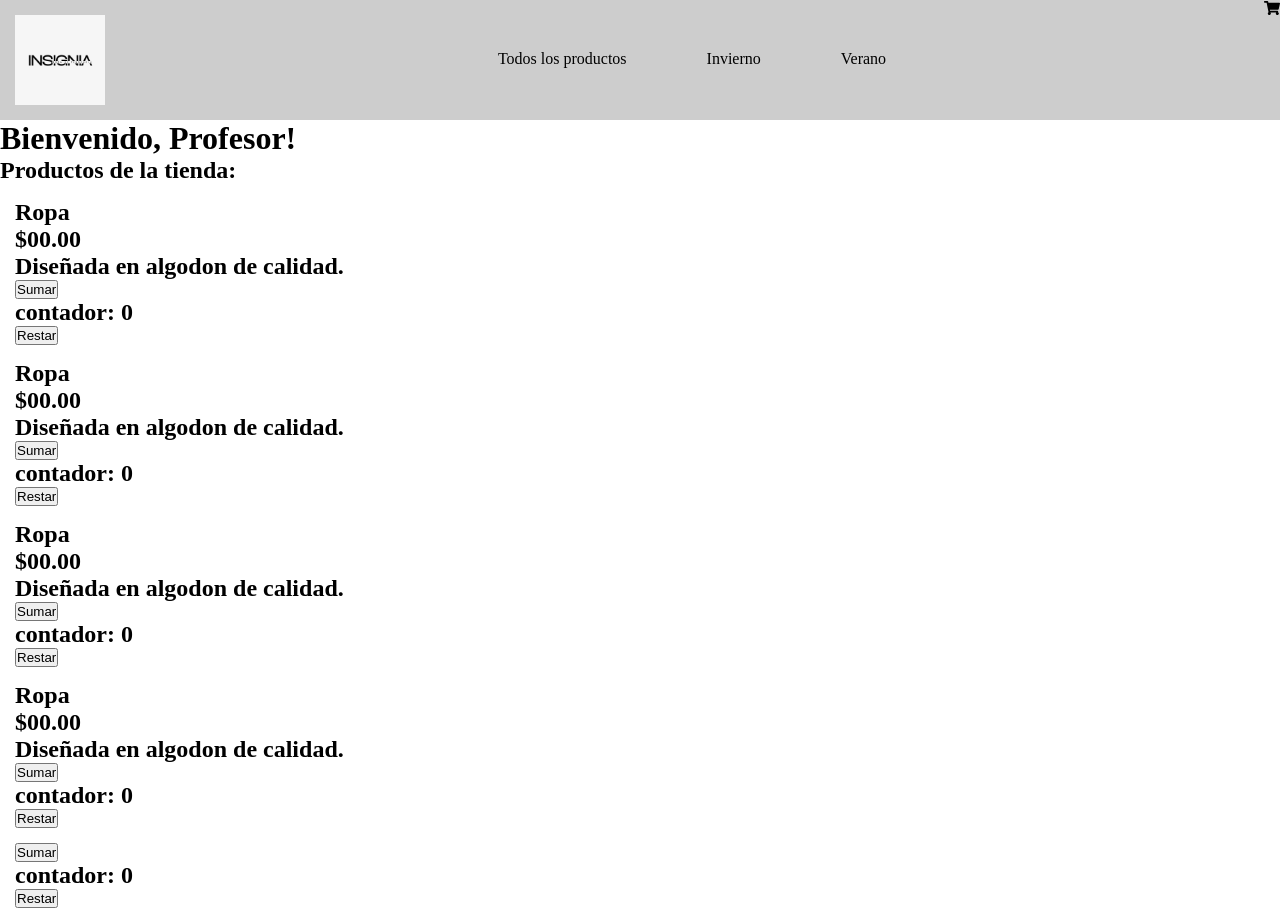
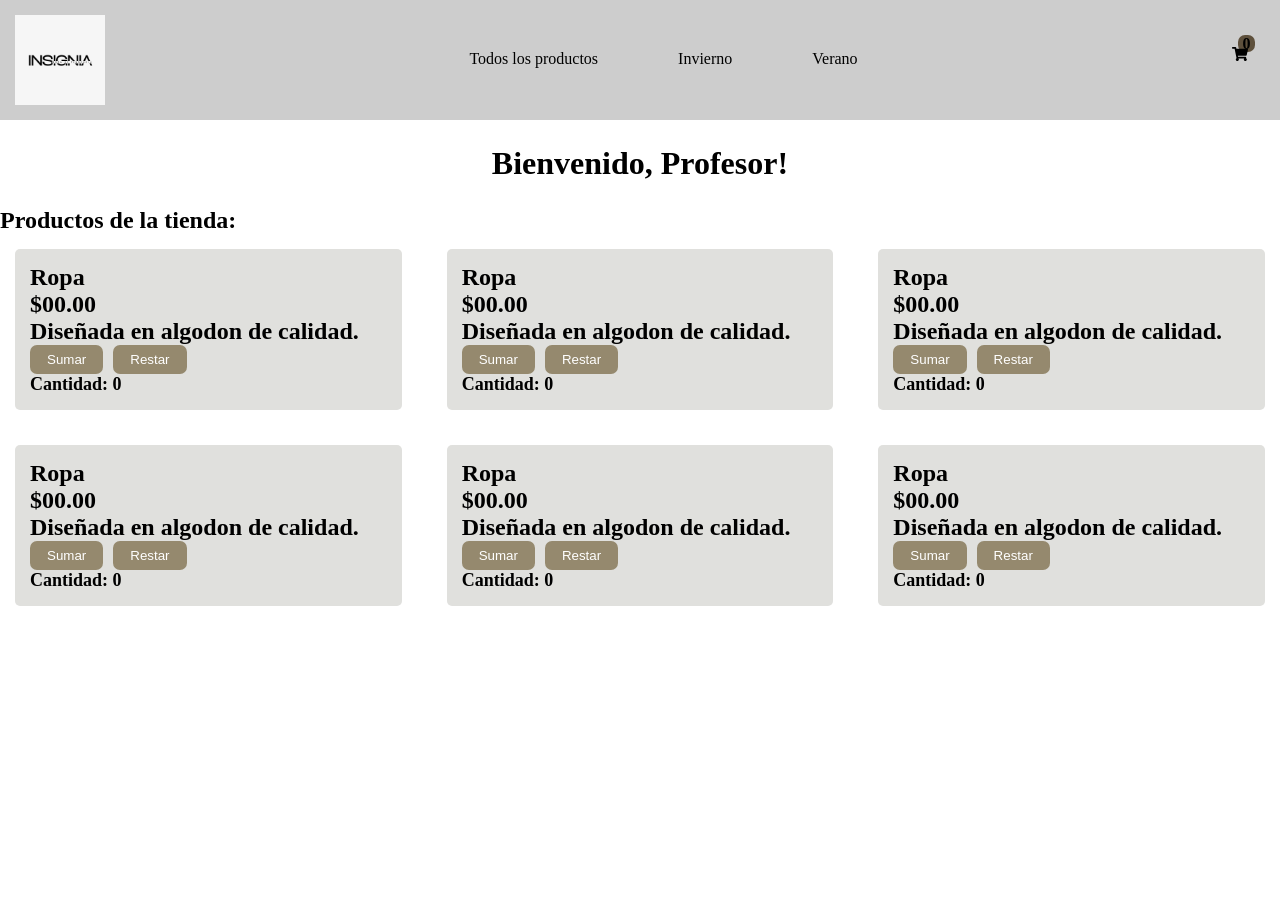
Before and after one commit to valecilento/CreaTuLanding1-Cilento, a React (Vite) app in the folder proyect-react/: page / in a window 1280 px wide. After the commit the page ends 817 px from the top, so only its background shows below. Built offline with nearby package versions, Linux system fonts and the light colour scheme.

Commit message:
Agrego badge y css

```diff
--- a/proyect-react/src/App.jsx
+++ b/proyect-react/src/App.jsx
@@ -1,4 +1,3 @@
-import { ProductCard } from "./components/common/productCard/ProductCard";
 import { Navbar } from "./components/layouts/navbar/Navbar";
 import ItemListContainer from "./components/pages/itemListContainer/ItemListContainer";
 function App() {
@@ -6,7 +5,6 @@ function App() {
 		<div>
 			<Navbar />
 			<ItemListContainer />
-			<ProductCard />
 		</div>
 	);
 }
--- /dev/null
+++ b/proyect-react/src/components/common/cartWidget/cartWidget.css
@@ -0,0 +1,13 @@
+.icono-carrito {
+	margin: 35px 25px 25px 25px;
+}
+.badge {
+	background-color: rgb(94, 80, 60);
+	font-weight: bold;
+	border-radius: 7px;
+	height: 17px;
+	width: 17px;
+	text-align: center;
+	margin-bottom: -6px;
+	margin-left: 6px;
+}
--- a/proyect-react/src/components/common/cartWidget/cartWidget.jsx
+++ b/proyect-react/src/components/common/cartWidget/cartWidget.jsx
@@ -1,8 +1,10 @@
 import { FaShoppingCart } from "react-icons/fa";
+import "./cartWidget.css";
 
 export const CartWidget = () => {
 	return (
-		<div>
+		<div className="icono-carrito">
+			<div className="badge"> 0</div>
 			<FaShoppingCart />
 		</div>
 	);
--- /dev/null
+++ b/proyect-react/src/components/common/counter/counter.css
@@ -0,0 +1,12 @@
+.boton {
+	padding: 7px 17px;
+	background-color: #95896e;
+	color: white;
+	border: none;
+	border-radius: 7px;
+	cursor: pointer;
+	margin-right: 10px;
+}
+.contador-boton {
+	font-size: large;
+}
--- a/proyect-react/src/components/common/counter/counter.jsx
+++ b/proyect-react/src/components/common/counter/counter.jsx
@@ -1,4 +1,6 @@
 import { useState } from "react";
+import "./counter.css";
+
 export const Counter = () => {
 	const [contador, setContador] = useState(0);
 	const sumar = () => {
@@ -12,9 +14,13 @@ export const Counter = () => {
 
 	return (
 		<div>
-			<button onClick={sumar}>Sumar</button>
-			<h2>contador: {contador}</h2>
-			<button onClick={restar}>Restar</button>
+			<button className="boton" onClick={sumar}>
+				Sumar
+			</button>
+			<button className="boton" onClick={restar}>
+				Restar
+			</button>
+			<h2 className="contador-boton">Cantidad: {contador}</h2>
 		</div>
 	);
 };
--- a/proyect-react/src/components/common/welcome/Welcome.jsx
+++ b/proyect-react/src/components/common/welcome/Welcome.jsx
@@ -1,7 +1,7 @@
 import "./welcome.css";
 export const Welcome = (props) => {
 	return (
-		<div>
+		<div className="bienvenida">
 			<h1>Bienvenido, {props.name}!</h1>
 		</div>
 	);
--- a/proyect-react/src/components/common/welcome/welcome.css
+++ b/proyect-react/src/components/common/welcome/welcome.css
@@ -0,0 +1,4 @@
+.bienvenida {
+	text-align: center;
+	margin: 25px;
+}
--- a/proyect-react/src/components/layouts/navbar/navbar.css
+++ b/proyect-react/src/components/layouts/navbar/navbar.css
@@ -10,6 +10,11 @@
 	margin-top: 50px;
 	list-style: none;
 }
+li:hover {
+	font-weight: bold;
+	color: rgb(108, 100, 55);
+	cursor: pointer;
+}
 .logo {
 	width: 90px;
 	height: 90px;
--- a/proyect-react/src/components/layouts/navbar/navbar.jsx
+++ b/proyect-react/src/components/layouts/navbar/navbar.jsx
@@ -1,6 +1,7 @@
-import { CartWidget } from "../../common/cartWidget/cartWidget";
 import "./navbar.css";
 import logo from "../../../assets/imagenes/logo.png";
+import { CartWidget } from "../../common/cartWidget/cartWidget";
+
 export const Navbar = () => {
 	return (
 		<nav className="navbar-container">
--- a/proyect-react/src/components/pages/itemListContainer/itemListContainer.css
+++ b/proyect-react/src/components/pages/itemListContainer/itemListContainer.css
@@ -0,0 +1,12 @@
+.tarjetas {
+	display: grid;
+	grid-template-columns: repeat(3, 1fr);
+	grid-template-rows: repeat(3, 1fr);
+	column-gap: 15px;
+	row-gap: 5px;
+}
+.tarjetas-producto {
+	background-color: rgb(224, 224, 221);
+	border-radius: 5px;
+	margin: 15px;
+}
--- a/proyect-react/src/components/pages/itemListContainer/itemListContainer.jsx
+++ b/proyect-react/src/components/pages/itemListContainer/itemListContainer.jsx
@@ -1,31 +1,56 @@
 import { ProductCard } from "../../common/productCard/ProductCard";
 import { Welcome } from "../../common/welcome/welcome";
+import "./itemListContainer.css";
 
 const ItemListContainer = () => {
 	return (
 		<div>
 			<Welcome name="Profesor" />
 			<h2>Productos de la tienda:</h2>
-			<ProductCard
-				titulo="Ropa"
-				precio="$00.00"
-				descripcion="Diseñada en algodon de calidad."
-			/>
-			<ProductCard
-				titulo="Ropa"
-				precio="$00.00"
-				descripcion="Diseñada en algodon de calidad."
-			/>
-			<ProductCard
-				titulo="Ropa"
-				precio="$00.00"
-				descripcion="Diseñada en algodon de calidad."
-			/>
-			<ProductCard
-				titulo="Ropa"
-				precio="$00.00"
-				descripcion="Diseñada en algodon de calidad."
-			/>
+			<div className="tarjetas">
+				<div className="tarjetas-producto">
+					<ProductCard
+						titulo="Ropa"
+						precio="$00.00"
+						descripcion="Diseñada en algodon de calidad."
+					/>
+				</div>
+				<div className="tarjetas-producto">
+					<ProductCard
+						titulo="Ropa"
+						precio="$00.00"
+						descripcion="Diseñada en algodon de calidad."
+					/>
+				</div>
+				<div className="tarjetas-producto">
+					<ProductCard
+						titulo="Ropa"
+						precio="$00.00"
+						descripcion="Diseñada en algodon de calidad."
+					/>
+				</div>
+				<div className="tarjetas-producto">
+					<ProductCard
+						titulo="Ropa"
+						precio="$00.00"
+						descripcion="Diseñada en algodon de calidad."
+					/>
+				</div>
+				<div className="tarjetas-producto">
+					<ProductCard
+						titulo="Ropa"
+						precio="$00.00"
+						descripcion="Diseñada en algodon de calidad."
+					/>
+				</div>
+				<div className="tarjetas-producto">
+					<ProductCard
+						titulo="Ropa"
+						precio="$00.00"
+						descripcion="Diseñada en algodon de calidad."
+					/>
+				</div>
+			</div>
 		</div>
 	);
 };
```
Also changed, not shown: 1 other file (tests, documents, lock files or other folders).
